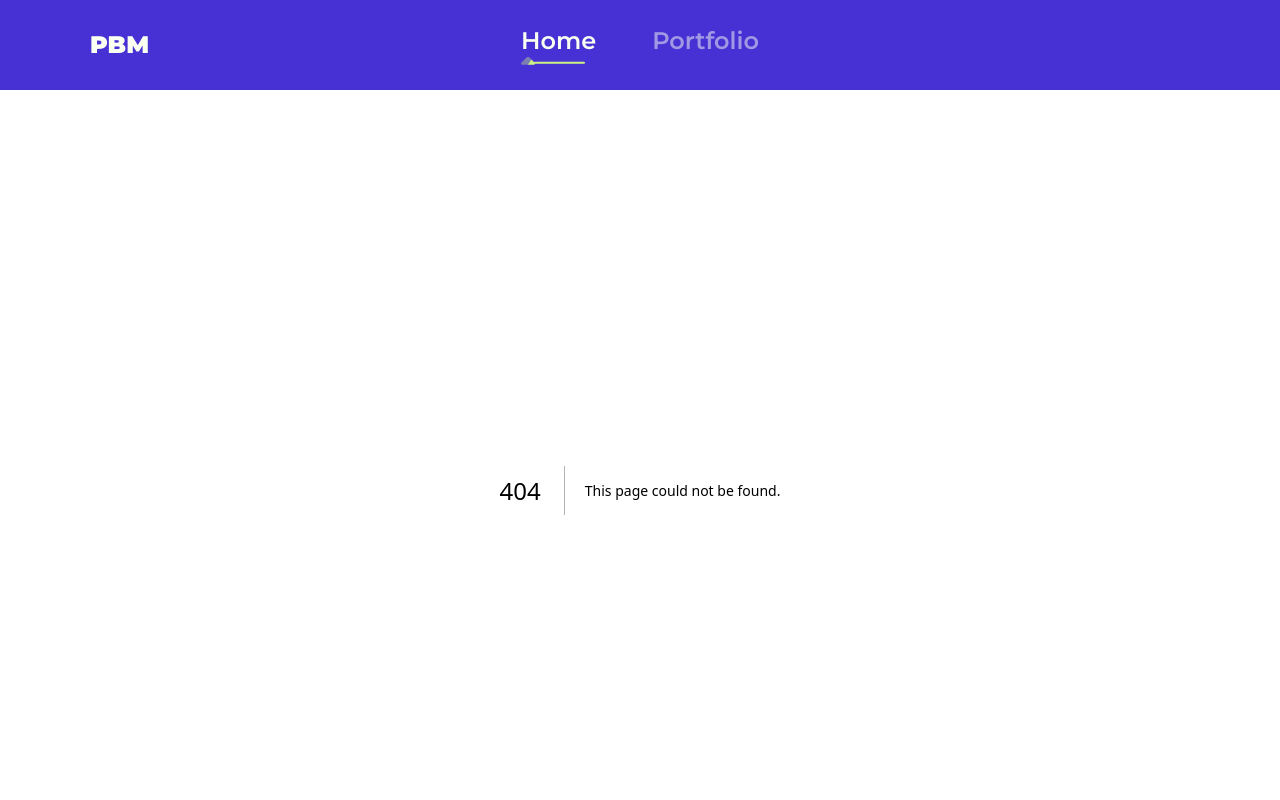
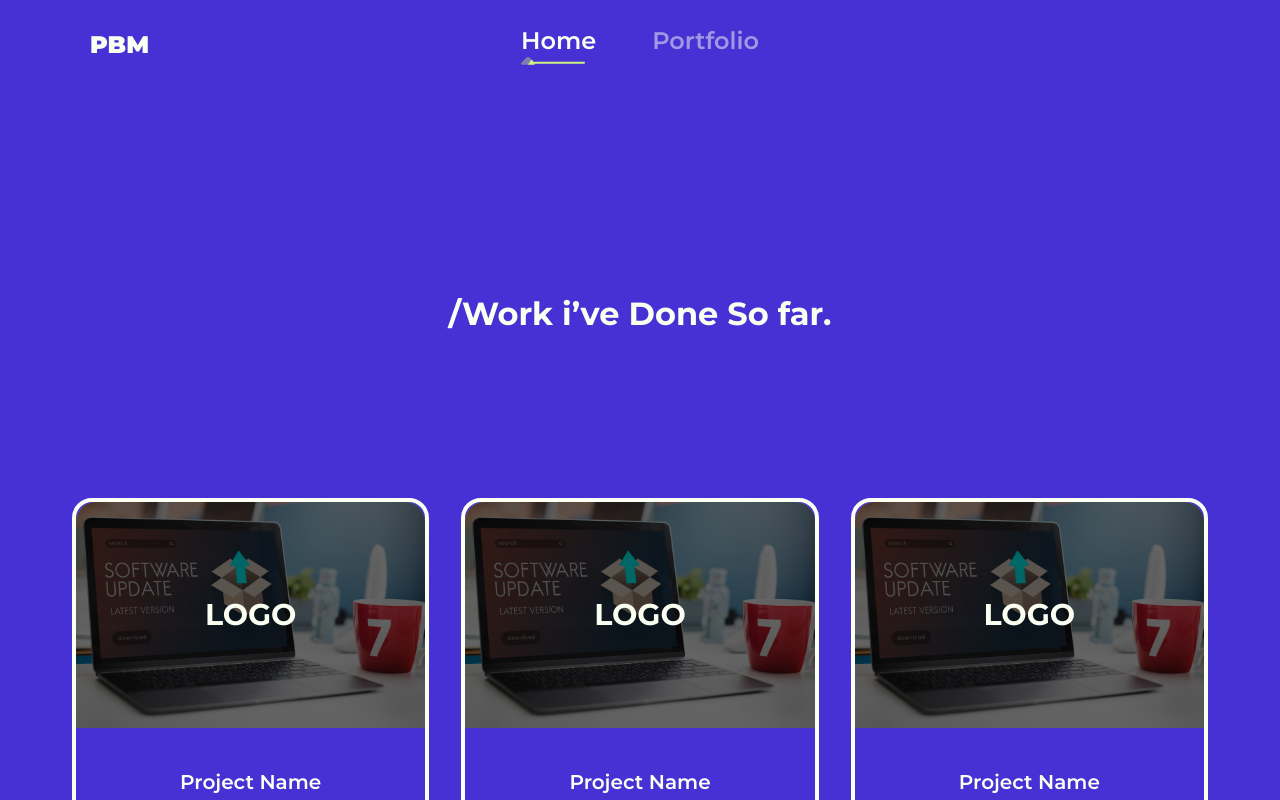
Before and after one commit to Prophet-Bestman/prophet-bestman-v01, a Next.js app: page /portfolio in a window 1280 px wide. Before the commit this address had no page. Shown: the top 800 px of the page. Built offline with nearby package versions, Linux system fonts and the light colour scheme.

Commit message:
Implemented portfolio page

```diff
--- /dev/null
+++ b/components/PortfolioCard.tsx
@@ -0,0 +1,29 @@
+import Link from "next/link";
+import React from "react";
+
+const PortfolioCard = () => {
+  return (
+    <div className="text-offWhite w-full max-w-[400px] h-[400px] border-4 border-offWhite rounded-[20px] mx-auto ">
+      <div className="relative rounded-t-[20px] ">
+        <img
+          src="/img/product.jpg"
+          alt=""
+          className="w-full h-full object-cover rounded-t-[20px] relative"
+        />
+
+        <div className="absolute top-0 left-0 w-full h-full flex justify-center items-center z-10">
+          <p className="text-offWhite font-bold text-3xl">LOGO</p>
+        </div>
+        <div className="bg-black rounded-t-[20px] opacity-60 absolute top-0 left-0 w-full h-full "></div>
+      </div>
+
+      <div className="bg-primary py-10 px-3 text-center rounded-b-[16px] ">
+        <h3 className="text-xl font-semibold mb-2">Project Name</h3>
+
+        <Link href="#">See Details</Link>
+      </div>
+    </div>
+  );
+};
+
+export default PortfolioCard;
--- a/components/index.ts
+++ b/components/index.ts
@@ -1,3 +1,4 @@
 export { default as Hero } from "./Hero";
 export { default as FeaturesSection } from "./FeaturesSection";
 export { default as JobExperience } from "./JobExperience";
+export { default as PortfolioCard } from "./PortfolioCard";
--- a/layout/MainLayout.tsx
+++ b/layout/MainLayout.tsx
@@ -7,9 +7,9 @@ const montserrat = Montserrat({ subsets: ["cyrillic"] });
 
 const MainLayout: React.FC<PropsWithChildren> = ({ children }) => {
   return (
-    <div className={`${montserrat.className}`}>
+    <div className={`${montserrat.className} bg-primary`}>
       <Navbar />
-      {children}
+      <div className="mt-[90px]">{children}</div>
       <Footer />
     </div>
   );
--- a/layout/Navbar.tsx
+++ b/layout/Navbar.tsx
@@ -1,6 +1,6 @@
 import { NavIcon } from "@/svgs";
 import Link from "next/link";
-import React, { useState } from "react";
+import React, { useEffect, useState } from "react";
 
 const links = [
   {
@@ -9,14 +9,29 @@ const links = [
   },
   {
     name: "Portfolio",
-    link: "/",
+    link: "/portfolio",
   },
 ];
 
 const Navbar = () => {
   const [active] = useState("Home");
+  const [makeSeeThrough, setMakeSeeThrough] = useState(false);
+
+  if (typeof window !== "undefined") {
+    window.onscroll = () => {
+      if (window.scrollY > 100 && !makeSeeThrough) {
+        setMakeSeeThrough(true);
+      } else if (window.scrollY < 100 && makeSeeThrough) {
+        setMakeSeeThrough(false);
+      }
+    };
+  }
   return (
-    <div className="h-[90px] px-[90px] flex items-center bg-primary relative ">
+    <div
+      className={`h-[90px] px-[90px] flex items-center bg-[#4831d4] z-30 fixed w-full top-0 ${
+        makeSeeThrough ? "opacity-70" : ""
+      }  `}
+    >
       <h1 className="uppercase font-[900] text-offWhite text-2xl absolute">
         PBM
       </h1>
--- /dev/null
+++ b/pages/portfolio/index.tsx
@@ -0,0 +1,26 @@
+import { PortfolioCard } from "@/components";
+import React from "react";
+
+const Portfolio = () => {
+  return (
+    <div className="min-h-screen bg-primary relative py-10">
+      {/* ===== SHAPES ====== */}
+      <div className="shape left-shape"></div>
+      <div className="shape right-shape"></div>
+
+      <main className="px-6 sm:px-8 md:px-[72px]">
+        <h2 className="py-40 text-offWhite font-bold text-center text-[32px]">
+          {` /Work i’ve Done So far.`}
+        </h2>
+
+        <div className="grid lg:grid-cols-3 gap-8 relative z-10 mb-40 ">
+          {[...Array(9)].map((_, i) => (
+            <PortfolioCard key={i} />
+          ))}
+        </div>
+      </main>
+    </div>
+  );
+};
+
+export default Portfolio;
--- a/styles/globals.css
+++ b/styles/globals.css
@@ -13,6 +13,10 @@
     --foreground-rgb: 255, 255, 255;
     --background-start-rgb: 0, 0, 0;
     --background-end-rgb: 0, 0, 0;
+    --primary: #4831d4;
+    --darkShade: #001037;
+    --lemon: #ccf381;
+    --darkShade: #offWhite;
   }
 }
 
@@ -26,12 +30,14 @@ body {
     rgb(var(--background-start-rgb));
 }
 
+/* ===== HOME PAGE - HERO SECTION ===== */
+
 .blur-ellipse {
   position: absolute;
   width: 460px;
   height: 322.39px;
   bottom: 0;
-  background: #ccf381;
+  background: var(--lemon);
   opacity: 0.3;
   filter: blur(35px);
   transform: matrix(1, 0, 0, -1, 0, 0);
@@ -44,7 +50,7 @@ body {
   position: absolute;
   width: 70%;
   height: 75%;
-  background: #ccf381;
+  background: var(--lemon);
   border: 7.31872px solid #fbfff2;
   border-radius: 39.4333px;
   transform: rotate(12.83deg);
@@ -55,7 +61,7 @@ body {
   position: absolute;
   width: 70%;
   height: 75%;
-  background: #ccf381;
+  background: var(--lemon);
   border: 7.31872px solid #fbfff2;
   border-radius: 39.4333px;
   transform: rotate(-11.3deg);
@@ -64,7 +70,7 @@ body {
 .hero-img {
   box-sizing: border-box;
   position: absolute;
-  z-index: 200;
+  z-index: 10;
   width: 70%;
   height: 75%;
   background: url(/img/Prophet-Bestman.png);
@@ -77,7 +83,7 @@ body {
 
 .clip-bottom {
   clip-path: polygon(93% 57%, 100% 0, 100% 100%, 0 100%);
-  background-color: #4831d4;
+  background-color: var(--primary);
   height: 400px;
   position: absolute;
   bottom: 0;
@@ -86,3 +92,21 @@ body {
   /* border-bottom: #4831d4 solid 3px; */
   z-index: 5;
 }
+
+/* ===== PORTFOLIO PAGE ===== */
+
+.shape {
+  background-color: var(--lemon);
+  height: 869px;
+  position: absolute;
+  top: 0;
+  width: 100%;
+}
+
+.left-shape {
+  clip-path: polygon(0 0, 0% 100%, 24% 75%);
+}
+.right-shape {
+  clip-path: polygon(100% 0, 90% 27%, 100% 40%);
+  top: -100px;
+}
```
Also changed, not shown: public/img/product.jpg (added).
